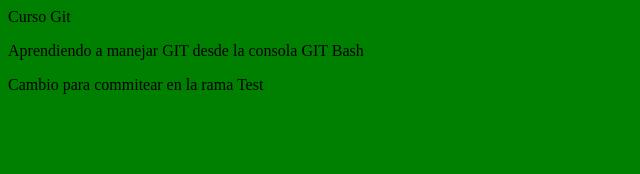
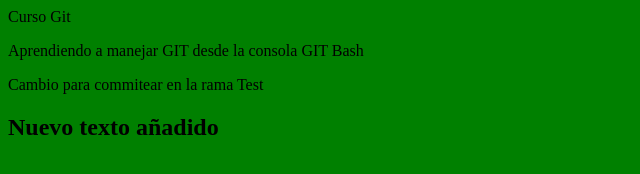
Before and after one commit to AlexCastleLittleField/GitFacilito, a plain HTML site: page index.html in a window 1280 px wide. Shown: the whole page, without its empty margins (0-640 px from the left). Drawn offline with Linux system fonts and the light colour scheme.

Commit message:
New text added

```diff
--- a/index.html
+++ b/index.html
@@ -9,5 +9,6 @@
 	Curso Git
 	<p>Aprendiendo a manejar GIT desde la consola GIT Bash</p>
 	<p>Cambio para commitear en la rama Test</p>
+	<h2>Nuevo texto añadido</h2>
 </body>
 </html>
```
